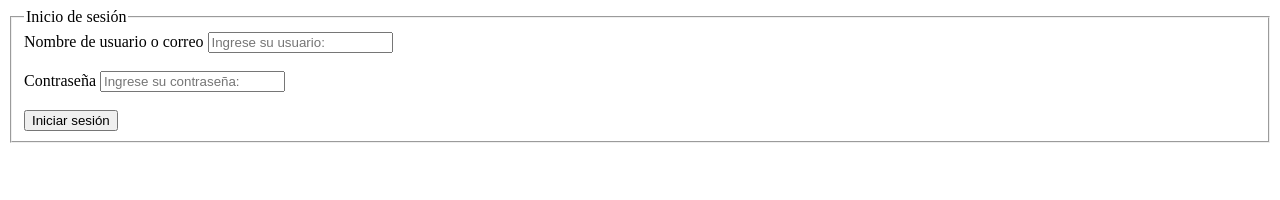
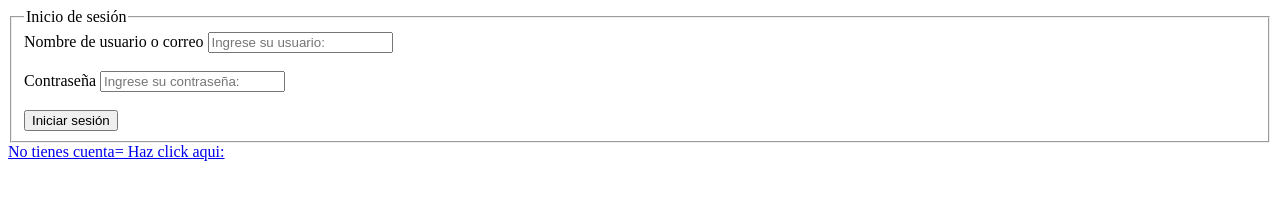
Before and after one commit to GabrielF-V/grupo-12, a plain HTML site: page proyecto-grupo-12/login.html in a window 1280 px wide. Drawn offline with Linux system fonts and the light colour scheme.

Commit message:
Update login.html

```diff
--- a/proyecto-grupo-12/login.html
+++ b/proyecto-grupo-12/login.html
@@ -22,5 +22,6 @@
             <button type = "submit">Iniciar sesión</button>
         </fieldset>
     </form>
+    <a href="index.html">No tienes cuenta= Haz click aqui:</a>
 </body>
 </html>
```
